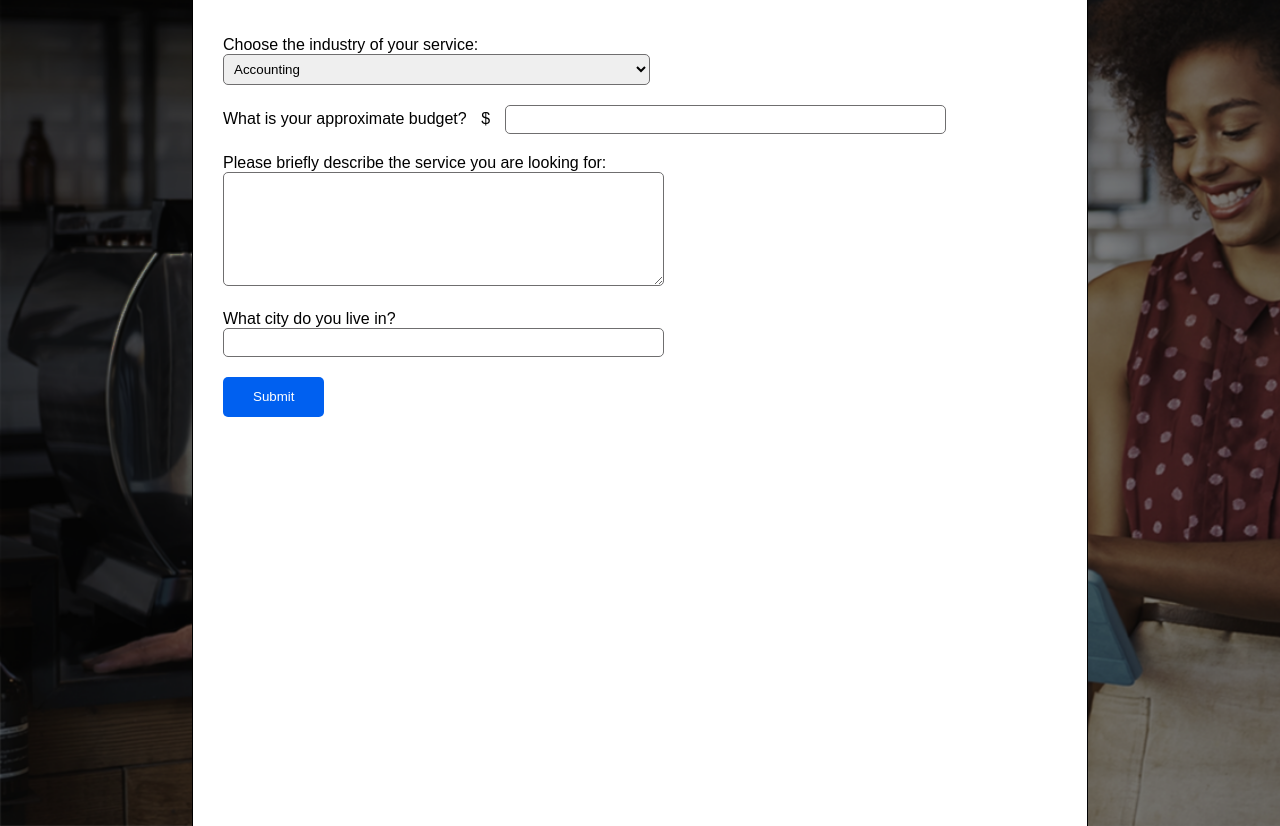
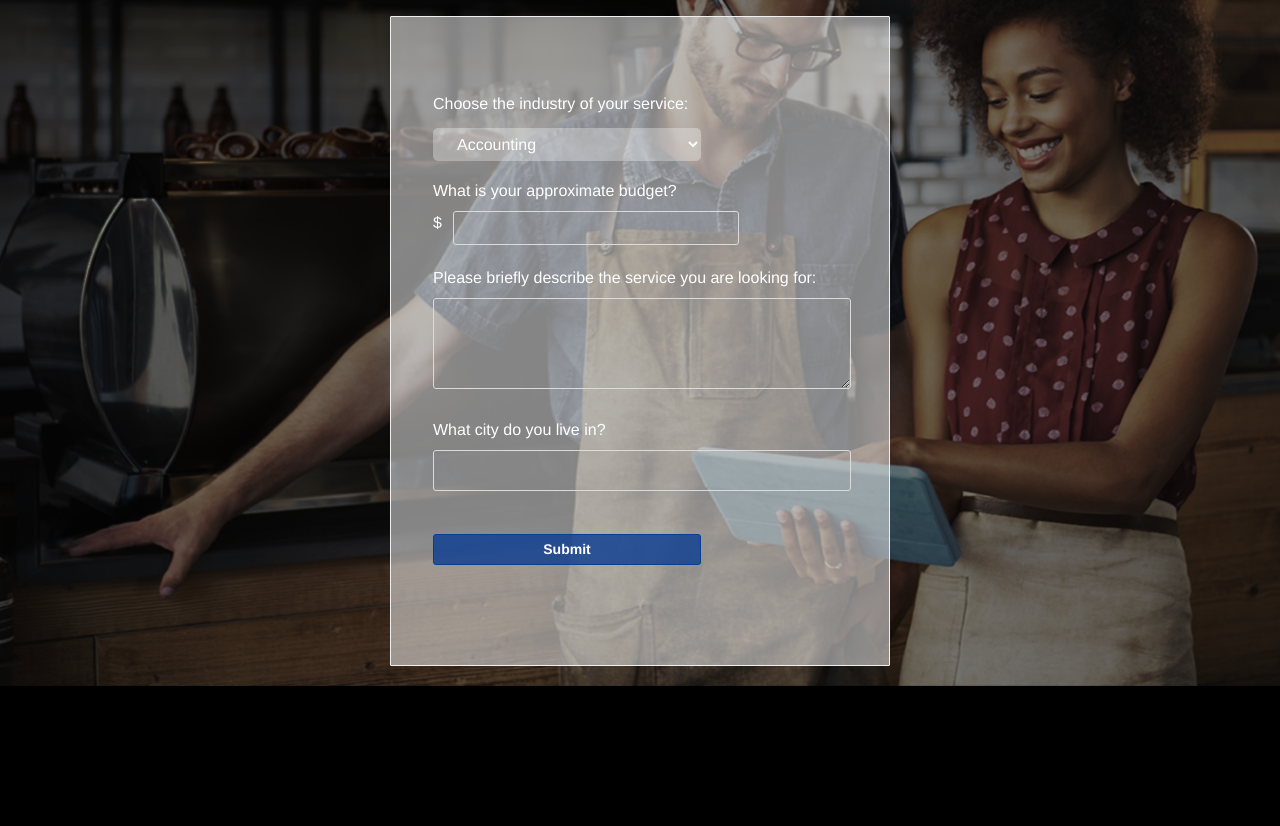
Before and after one commit to dannygosain1/RBC-Serve, a plain HTML site: page templates/main.html in a window 1280 px wide. Shown: the part 114-940 px from the top of the page. After the commit the page ends 800 px from the top, so only its background shows below. Drawn offline with nearby package versions, Linux system fonts and the light colour scheme.

Commit message:
Created the submit form page

```diff
--- a/static/css/login.css
+++ b/static/css/login.css
@@ -75,6 +75,33 @@ h5 {
     margin: 0px 0px 10px;
     outline: rgb(38, 38, 38) none 0px;
     padding: 10px 0px;
+}/*#DIV_1*/
+
+.base_main {
+    bottom: 0px;
+    box-sizing: border-box;
+    color: rgb(38, 38, 38);
+    display: flex;
+    height: 650px;
+    left: 0px;
+    min-height: auto;
+    min-width: auto;
+    position: relative;
+    right: 0px;
+    top: 50px;
+    width: 500px;
+    /*column-rule-color: rgb(38, 38, 38);*/
+    perspective-origin: 175px 261.5px;
+    transform-origin: 175px 261.5px;
+    background: rgba(255, 255, 255,0.5) none repeat scroll 0% 0% / auto padding-box border-box;
+    border: 1px solid rgb(239, 239, 239);
+    border-radius: 1px 1px 1px 1px;
+    flex: 0 0 auto;
+    flex-flow: column nowrap;
+    font: normal normal normal normal 16px / 16px proxima-nova, "Helvetica Neue", Arial, Helvetica, sans-serif;
+    margin: 0px 0px 10px;
+    outline: rgb(38, 38, 38) none 0px;
+    padding: 0px 0px;
 }/*#DIV_1*/
 
 .basejobs {
@@ -489,6 +516,48 @@ h5 {
     vertical-align: middle;
 }
 
+#servicelist {
+    box-sizing: border-box;
+    color: rgb(255, 255, 255);
+    display: flex;
+    height: 33px;
+    left: 0px;
+    min-height: auto;
+    min-width: auto;
+    position: relative;
+    width: 268px;
+    column-rule-color: rgb(38, 38, 38);
+    perspective-origin: 134px 16.5px;
+    transform-origin: 134px 16.5px;
+    border: 0px solid rgb(0, 0, 0);
+    font: normal normal normal normal 16px / 16px proxima-nova, "Helvetica Neue", Arial, Helvetica, sans-serif;
+    margin: 0px 10px 6px;
+    outline: rgb(255, 255, 255) none 0px;
+    background-color: rgba(255,255,255,0.3);
+    padding: 0 0 0 20px;
+}
+
+#budget {
+    background-position: 0px 0px;
+    color: rgb(255, 255, 255);
+    display: block;
+    height: 33px;
+    min-height: auto;
+    min-width: auto;
+    width: 268px;
+    column-rule-color: rgb(38, 38, 38);
+    perspective-origin: 134px 16.5px;
+    transform-origin: 134px 16.5px;
+    background: rgba(0, 0, 0, 0) none repeat scroll 0px 0px / auto padding-box border-box;
+    border: 1px solid rgb(219, 219, 219);
+    border-radius: 3px 3px 3px 3px;
+    font: normal normal normal normal 14px / normal proxima-nova, "Helvetica Neue", Arial, Helvetica, sans-serif;
+    outline: rgb(38, 38, 38) none 0px;
+    padding: 9px 8px 7px;
+    margin-top: -20px;
+    margin-bottom: 23px;
+}
+
 
 /*--------- TABS CSS ---------*/
 #TABLE_1 {
@@ -592,6 +661,21 @@ h5 {
     padding: 1px;
 }/*#TH_7*/
 
+.topbar {
+    background-color: black;
+    color: black;
+    background: black;
+}
+
+.titletext {
+    color:#fff;
+}
+
+.industry {
+    color:#fff;
+}
+
+
 
 
 /*--------- INPUT PLACEHOLDER TEXT ---------*/
--- a/static/css/main.css
+++ b/static/css/main.css
@@ -9,6 +9,10 @@ body{
 }
 .hidden-content {
 	display: none;
+}
+
+h1 {
+	color:#fff;
 }
 
 header {
@@ -62,6 +66,7 @@ label {
 }
 .inline-label{
 	display: inline-block;
+	color:#fff;
 }
 input, textarea, select {
 	margin-left: 10px;
@@ -92,3 +97,71 @@ form button {
 	margin-left: 10px;
 	line-height: 20px;
 }
+
+#description {
+	background-position: 0px 0px;
+    color: rgb(255, 255, 255);
+    display: block;
+    height: 73px;
+    min-height: auto;
+    min-width: auto;
+    width: 400px;
+    column-rule-color: rgb(38, 38, 38);
+    perspective-origin: 134px 16.5px;
+    transform-origin: 134px 16.5px;
+    background: rgba(0, 0, 0, 0) none repeat scroll 0px 0px / auto padding-box border-box;
+    border: 1px solid rgb(219, 219, 219);
+    border-radius: 3px 3px 3px 3px;
+    font: normal normal normal normal 14px / normal proxima-nova, "Helvetica Neue", Arial, Helvetica, sans-serif;
+    outline: rgb(38, 38, 38) none 0px;
+    padding: 9px 8px 7px;
+    margin-top: -20px;
+    margin-bottom: 23px;
+}
+
+#cityaddress {
+	background-position: 0px 0px;
+    color: rgb(255, 255, 255);
+    display: block;
+    height: 23px;
+    min-height: auto;
+    min-width: auto;
+    width: 400px;
+    column-rule-color: rgb(38, 38, 38);
+    perspective-origin: 134px 16.5px;
+    transform-origin: 134px 16.5px;
+    background: rgba(0, 0, 0, 0) none repeat scroll 0px 0px / auto padding-box border-box;
+    border: 1px solid rgb(219, 219, 219);
+    border-radius: 3px 3px 3px 3px;
+    font: normal normal normal normal 14px / normal proxima-nova, "Helvetica Neue", Arial, Helvetica, sans-serif;
+    outline: rgb(38, 38, 38) none 0px;
+    padding: 9px 8px 7px;
+    margin-top: -20px;
+    margin-bottom: 23px;
+}
+
+#submitpost {
+	color: rgb(255, 255, 255);
+    cursor: pointer;
+    height: 31px;
+    min-height: 0px;
+    text-overflow: ellipsis;
+    white-space: nowrap;
+    width: 268px;
+    column-rule-color: rgb(255, 255, 255);
+    perspective-origin: 134px 15.5px;
+    transform-origin: 134px 15.5px;
+    background: rgba(11, 61, 146,0.8) none repeat scroll 0% 0% / auto padding-box border-box;
+    border: 1px solid rgb(11, 61, 146);
+    border-radius: 3px 3px 3px 3px;
+    font: normal normal 600 normal 14px / 29px proxima-nova, "Helvetica Neue", Arial, Helvetica, sans-serif;
+    outline: rgb(255, 255, 255) none 0px;
+    overflow: hidden;
+    padding: 0px 11px;
+    align: center;
+}
+
+.borderright {
+    border-style: dashed;
+    border-left: thick double #fff;
+}
--- a/templates/main.html
+++ b/templates/main.html
@@ -5,24 +5,30 @@
       <script src="http://ajax.aspnetcdn.com/ajax/jQuery/jquery-1.12.4.min.js"></script>
       <script src="../static/js/main.js"></script>
       <link rel="stylesheet" type="text/css" href="../static/css/main.css">
+      <link rel="stylesheet" type="text/css" href="../static/css/login.css">
     </head>
   <body>
-  	<header class="top">
-  	</header>
-  	<div class="nav-bar">
-  		<ul>
-  			<li id="client" class="active"><a id="client">Client</a></li>
-  			<li id="provider"><a id="provider">Provider</a></li>
-  		</ul>
+    <div class="topbar">
+      <table border="0" width="100%" class="tablebar">
+        <tr>
+          <td width="33%">
+          <img src = "../images/RBC-LOGO-NEW.png" width="53px" height="70px"></td>
+          <td class = "titletext" width="33%" align="center"><font color="white" size="5"><b>RBC Serve </b></font></td>
+          <td width="33%"></td>
+        </tr>
+      </table>
     </div>
 
-  	<div id="client-page" class="container">
-      <div class="row submit-status"></div>
-  		<div class="search-container">
+    <div class="base_main" style="margin:0 auto;"> <br>
+
+
+      <table border="0" width=100% align="center">
+          <tr>
+            <td height = "600px" style="padding: 0px 0px 0px 30px;">
               <form>
           <div class="row">
-  					<label>Choose the industry of your service:</label>
-  					<select id="servicelist" placeholder=" ">
+            <label class = "industry">Choose the industry of your service:</label> <br>
+            <select class = "option"id="servicelist" placeholder=" ">
               <option value="Accounting">Accounting</option>
               <option value="Babysitting">Babysitting</option>
               <option value="Baking">Baking</option>
@@ -31,59 +37,43 @@
               <option value="IT Services">IT Services</option>
               <option value="Plumbing">Plumbing</option>
               <option value="Tutoring">Tutoring</option>
-            </select>
+            </select><br>
+            <label class = "industry">What is your approximate budget?</label><br>
+            <label class = "inline-label">$</label>
+            <div id="inputform">
+            <input type="text" id="budget" name="budget" placeholder="" />
             </div>
+            <label class = "industry">Please briefly describe the service you are looking for:</label> <br> <br>
+            <textarea id="description"></textarea>
             <div class="row">
-  					<label class="inline-label">What is your approximate budget?</label>
-  					<label class="inline-label">$</label>
-  					<input id="budget">
-  				</div>
-  				<div class="row">
-  					<label>Please briefly describe the service you are looking for:</label>
-  					<textarea id="description"></textarea>
-  				</div>
-					<div class="row">
-						<label>What city do you live in?</label>
+            <label class = "industry">What city do you live in?</label><br><br>
             <input id="cityaddress"></input>
             </div>
           <div class="row">
-  					<button id="submitpost">Submit</input>
+            <button type="button" id="submitpost" style="padding-left:-50px">Submit</button>
+          </div>
+          </div>
           </div>
         </form>
+
+          </td>
+
+
+
+
+
+
+
+
+    </div>
+
+   <!--  <div id="client-page" class="container">
+      <div class="row submit-status"></div>
+      <div class="search-container"> -->
+
       </div>
     </div>
 
-  	<div id="provider-page" class="container hidden-content">
-  		<div class="search-container">
-  			<form>
-  				<div class="row">
-  					<label>Choose the industry of your service:</label>
-  					<select id="servicesearch">
-                <option value="Accounting">Accounting</option>
-                <option value="Babysitting">Babysitting</option>
-                <option value="Baking">Baking</option>
-                <option value="Catering">Catering</option>
-                <option value="Housekeeping">Housekeeping</option>
-                <option value="IT Services">IT Services</option>
-                <option value="Plumbing">Plumbing</option>
-                <option value="Tutoring">Tutoring</option>
-              </select>
-  				</div>
-          <div class="row">
-            <label>Please enter the city you are in:</label>
-            <input id="citysearch"></input>
-          </div>
-          <div class="row">
-            <button id="submitsearch">Submit</input>
-          </div>
-
-          <div class="job-list">
-            <ul>
-            </ul>
-          </div>
-  			</form>
-  		</div>
-  	</div>
   </body>
 
 </html>
```
Also changed, not shown: templates/jobs.html (+0 -1 lines), 3 other files. Lines whose indentation alone changed are shown as unchanged.
